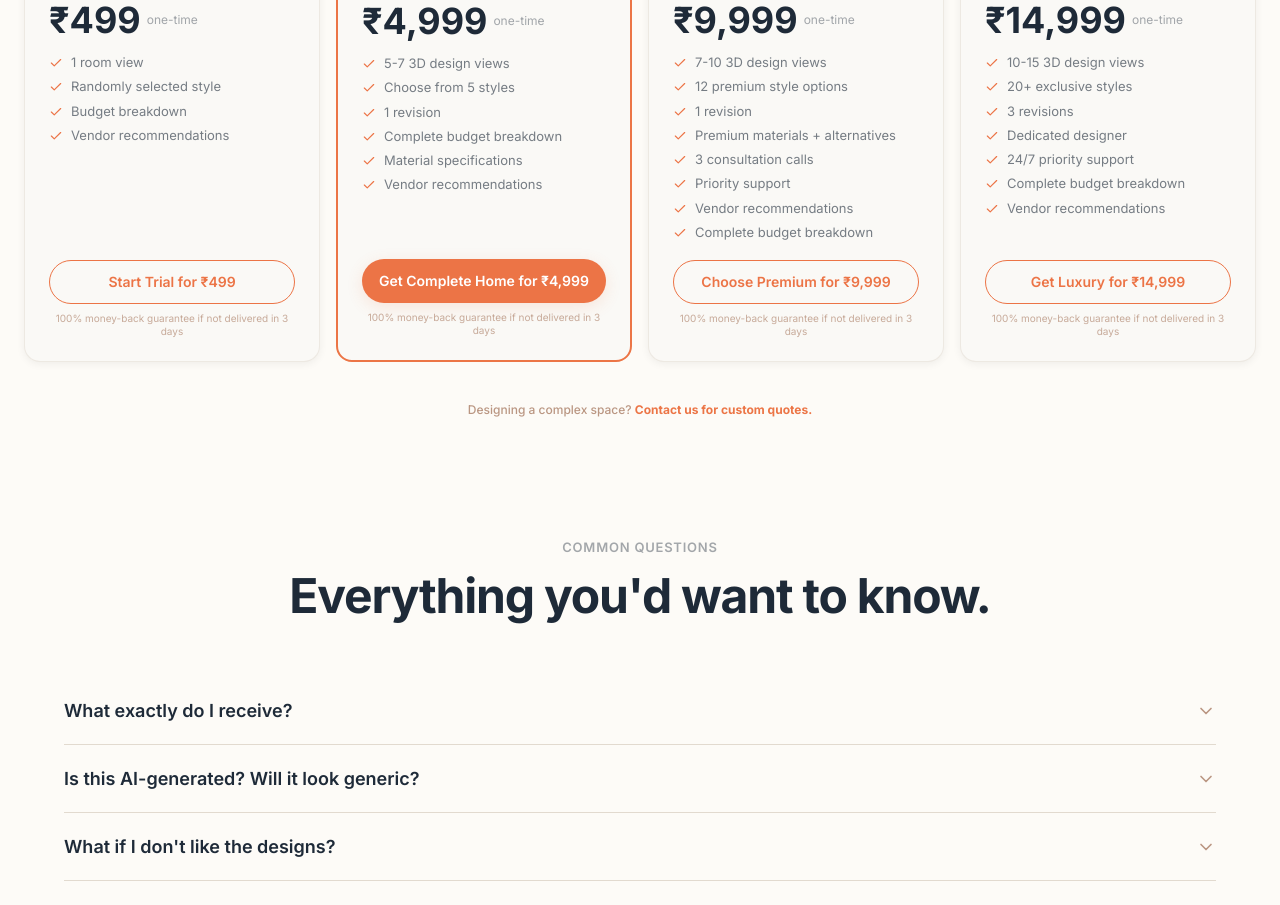
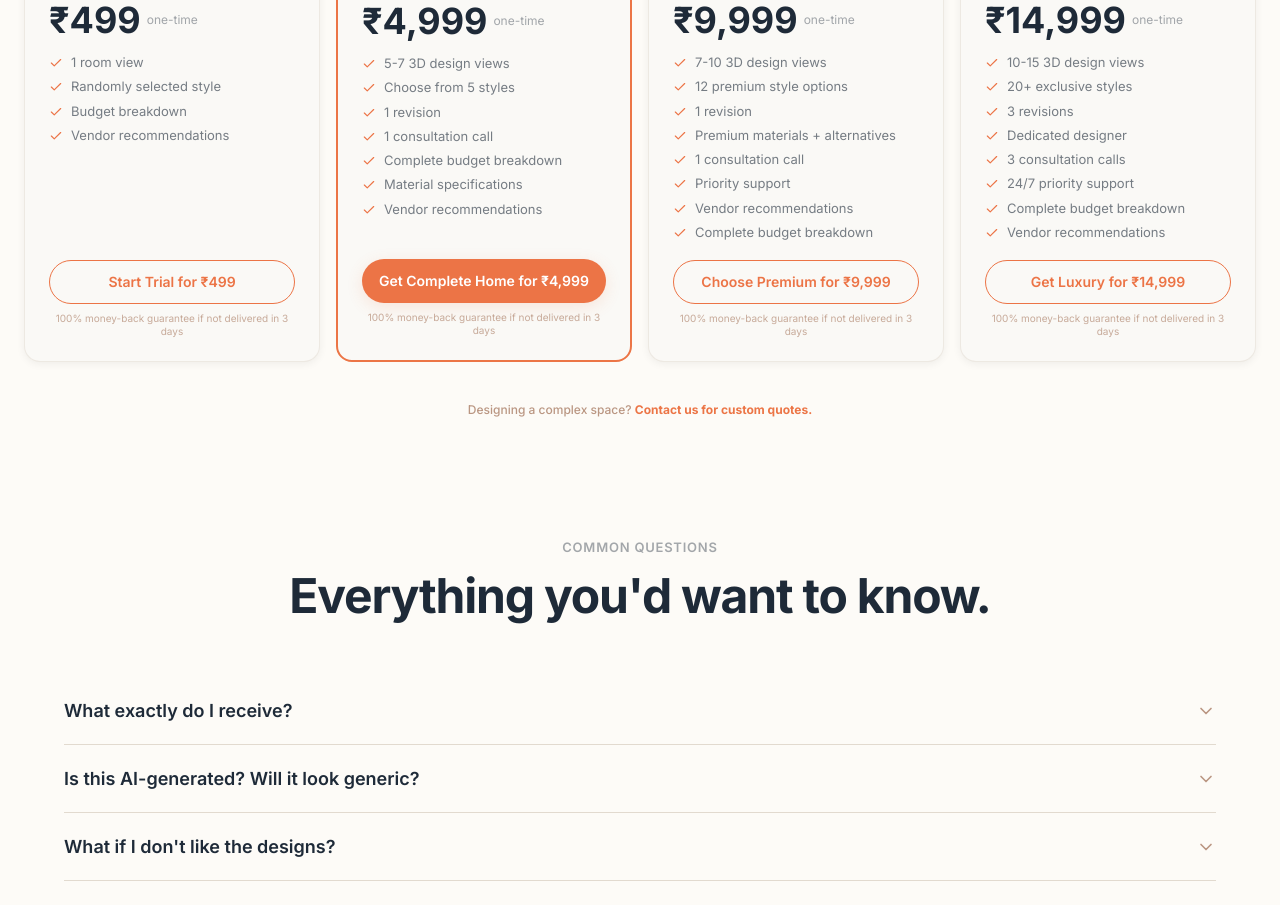
Before and after one commit to gipldevelopers/houspire-website, a Next.js app: page / in a window 1280 px wide. Shown: the part 5820-6725 px from the top of the page. Built offline with nearby package versions, Linux system fonts and the light colour scheme.

Commit message:
changes in calls

```diff
--- a/src/app/select-package/page.jsx
+++ b/src/app/select-package/page.jsx
@@ -46,7 +46,7 @@ const comparisonSections = [
     title: 'Support and Services',
     rows: [
       { label: 'Design Revisions', values: ['No', '1 revision', '1 revision', '3 revisions'] },
-      { label: 'Consultation Calls', values: ['1 call', '1 call', '2 calls', '3 calls'] },
+      { label: 'Consultation Calls', values: ['No', '1 call', '1 call', '3 calls'] },
       { label: 'Response Time', values: ['24-72 hours', '12-24 hours', '6-12 hours', '2-4 hours'] },
     ],
   },
--- a/src/components/home/DarkPricingSection.jsx
+++ b/src/components/home/DarkPricingSection.jsx
@@ -33,6 +33,7 @@ const plans = [
       '5-7 3D design views',
       'Choose from 5 styles',
       '1 revision',
+      '1 consultation call',
       'Complete budget breakdown',
       'Material specifications',
       'Vendor recommendations',
@@ -49,7 +50,7 @@ const plans = [
       '12 premium style options',
       '1 revision',
       'Premium materials + alternatives',
-      '3 consultation calls',
+      '1 consultation call',
       'Priority support',
       'Vendor recommendations',
       'Complete budget breakdown',
@@ -66,6 +67,7 @@ const plans = [
       '20+ exclusive styles',
       '3 revisions',
       'Dedicated designer',
+      '3 consultation calls',
       '24/7 priority support',
       'Complete budget breakdown',
       'Vendor recommendations',
```
Also changed, not shown: src/lib/frontend-data.js.
